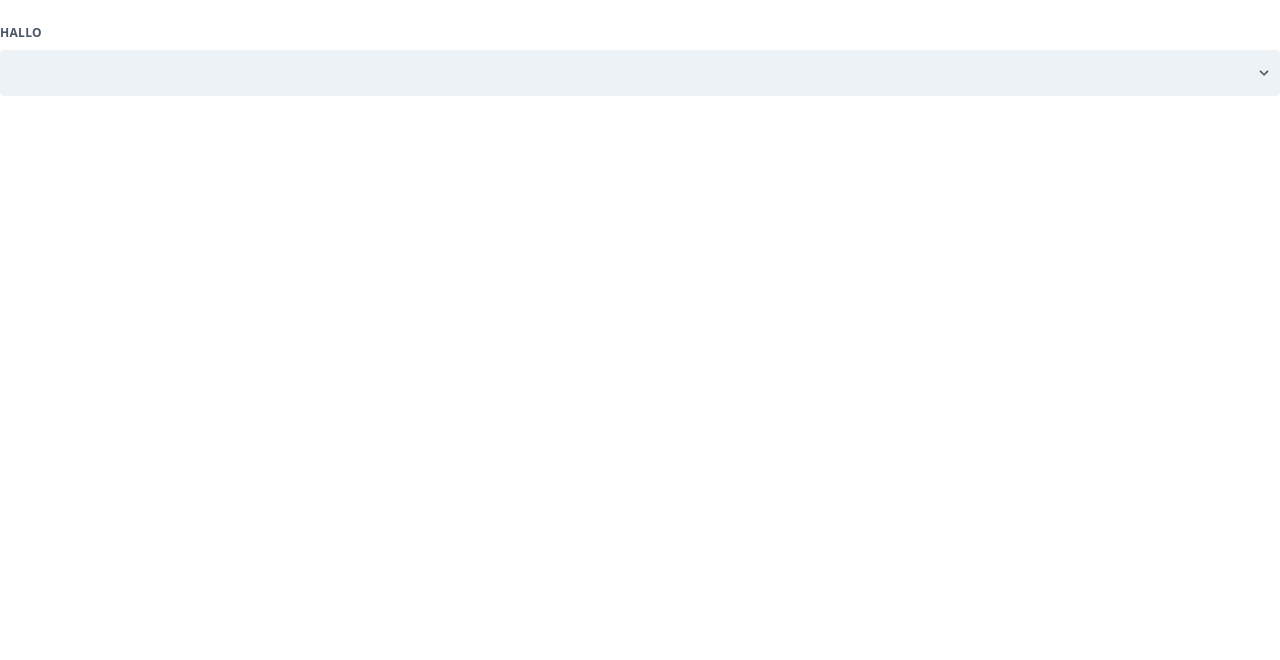
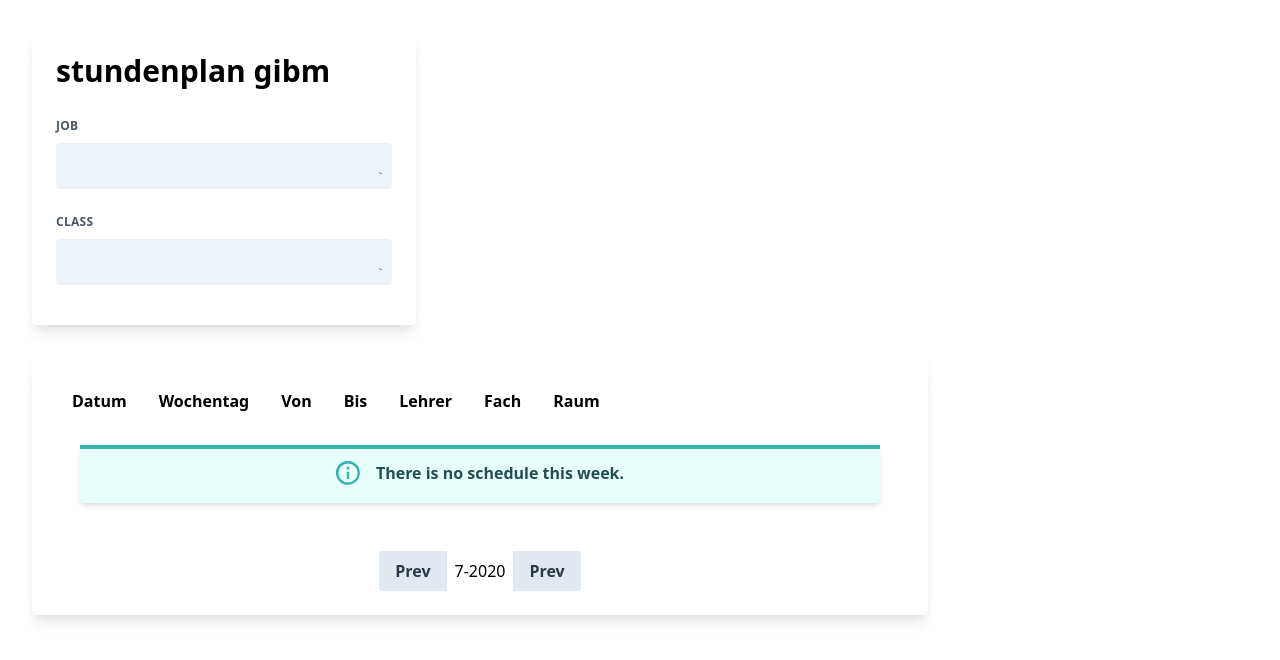
Before and after one commit to nonanalou/react-timetable, a React (Create React App) app: page / in a window 1280 px wide. Shown: the top 660 px of the page. Built offline with nearby package versions, Linux system fonts and the light colour scheme.

Commit message:
Basic stucture of the App -> no logic yet

```diff
--- a/src/App.js
+++ b/src/App.js
@@ -1,40 +1,15 @@
 import React from 'react'
+
+import SelectContainer from './components/SelectContainer'
+import TimetableContainer from './components/TimetableContainer'
 
 function App() {
   return (
     <div className="App">
-      <SelectElement title="hallo" />
-    </div>
-  )
-}
-function SelectElement({ title, input }) {
-  return (
-    <div class="w-full my-6">
-      <label
-        class="block uppercase tracking-wide text-gray-700 text-xs font-bold mb-2"
-        for="selector"
-      >
-        {title}
-      </label>
-      <SelectInput id="selector" />
+      <SelectContainer />
+      <TimetableContainer />
     </div>
   )
 }
 
-function SelectInput(params) {
-  return (
-    <div class="relative">
-      <select class="block appearance-none w-full bg-gray-200 border border-gray-200 text-gray-700 py-3 px-4 pr-8 rounded leading-tight focus:outline-none focus:bg-white focus:border-gray-500"></select>
-      <div class="pointer-events-none absolute inset-y-0 right-0 flex items-center px-2 text-gray-700">
-        <svg
-          class="fill-current h-4 w-4"
-          xmlns="http://www.w3.org/2000/svg"
-          viewBox="0 0 20 20"
-        >
-          <path d="M9.293 12.95l.707.707L15.657 8l-1.414-1.414L10 10.828 5.757 6.586 4.343 8z" />
-        </svg>
-      </div>
-    </div>
-  )
-}
 export default App
--- /dev/null
+++ b/src/components/SelectContainer.js
@@ -0,0 +1,47 @@
+import React from 'react'
+
+export default function SelectContainer(params) {
+  return (
+    <div className="max-w-sm rounded overflow-hidden shadow-lg bg-white m-8">
+      <div className="px-6 py-4">
+        <h1 className="font-bold text-3xl">stundenplan gibm</h1>
+        {/* die daten müssen noch eingefüht werden / wie mit localstorage? */}
+        <SelectElement title="job" />
+        {/* logic muss hier noch gemacht werden mit dem fade in/out */}
+        {/*style="display: none;"*/}
+        <SelectElement title="class" />
+      </div>
+    </div>
+  )
+}
+
+function SelectElement({ title, input }) {
+  return (
+    <div className="w-full my-6">
+      <label
+        className="block uppercase tracking-wide text-gray-700 text-xs font-bold mb-2"
+        forhtml="selector"
+      >
+        {title}
+      </label>
+      <SelectInput id="selector" />
+    </div>
+  )
+}
+
+function SelectInput({ input }) {
+  return (
+    <div className="relative">
+      <select className="block appearance-none w-full bg-gray-200 border border-gray-200 text-gray-700 py-3 px-4 pr-8 rounded leading-tight focus:outline-none focus:bg-white focus:border-gray-500"></select>
+      <div className="pointer-events-none absolute inset-y-0 right-0 flex items-center px-2 text-gray-700">
+        <svg
+          className="fill-current h-4 w-4"
+          xmlns="http://www.w3.org/2000/svg"
+          // viewbox="0 0 20 20"
+        >
+          <path d="m9.293 12.95l.707.707l15.657 8l-1.414-1.414l10 10.828 5.757 6.586 4.343 8z" />
+        </svg>
+      </div>
+    </div>
+  )
+}
--- /dev/null
+++ b/src/components/TimetableContainer.js
@@ -0,0 +1,96 @@
+import React from 'react'
+
+export default function TimetableContainer() {
+  return (
+    <div
+      className="max-w-4xl rounded overflow-hidden relative shadow-lg bg-white m-8"
+      //  muss noch styling fade in/out machen
+      // style="display: none"
+    >
+      <div className="overflow-x-auto m-4 p-2">
+        <ScheduleTable />
+        <NoScheduleAlert />
+      </div>
+      <TableNavigation week="7-2020" />
+    </div>
+  )
+}
+
+function TableNavigation({ week }) {
+  return (
+    <div className="container justify-center inline-flex mb-6">
+      <Button text="Prev" rounded="left" />
+      <div className="m-2" id="datePreview">
+        {week}
+      </div>
+      <Button text="Prev" rounded="right" />
+    </div>
+  )
+}
+
+function Button({ text, rounded }) {
+  var cssRounded
+  switch (rounded) {
+    case 'left':
+      cssRounded = 'rounded-l'
+      break
+    case 'right':
+      cssRounded = 'rounded-r'
+      break
+
+    default:
+      cssRounded = ''
+      break
+  }
+  return (
+    <button
+      id="prevBtn"
+      className={`bg-gray-300 hover:bg-gray-400 text-gray-800 font-bold py-2 px-4 ${cssRounded}`}
+    >
+      {text}
+    </button>
+  )
+}
+
+function ScheduleTable(params) {
+  return (
+    <table className="table-fixed">
+      <thead>
+        <tr>
+          <th className="w-1/7 px-4 py-2">Datum</th>
+          <th className="w-1/7 px-4 py-2">Wochentag</th>
+          <th className="w-1/7 px-4 py-2">Von</th>
+          <th className="w-1/7 px-4 py-2">Bis</th>
+          <th className="w-1/7 px-4 py-2">Lehrer</th>
+          <th className="w-1/7 px-4 py-2">Fach</th>
+          <th className="w-1/7 px-4 py-2">Raum</th>
+        </tr>
+      </thead>
+      <tbody id="tableBody"></tbody>
+    </table>
+  )
+}
+
+function NoScheduleAlert(params) {
+  return (
+    <div
+      id="noSchedule"
+      className="bg-teal-100 border-t-4 border-teal-500 rounded-b text-teal-900 px-4 py-3 shadow-md m-6"
+    >
+      <div className="container justify-center inline-flex">
+        <div className="">
+          <svg
+            className="fill-current h-6 w-6 text-teal-500 mr-4"
+            xmlns="http://www.w3.org/2000/svg"
+            viewBox="0 0 20 20"
+          >
+            <path d="M2.93 17.07A10 10 0 1 1 17.07 2.93 10 10 0 0 1 2.93 17.07zm12.73-1.41A8 8 0 1 0 4.34 4.34a8 8 0 0 0 11.32 11.32zM9 11V9h2v6H9v-4zm0-6h2v2H9V5z" />
+          </svg>
+        </div>
+        <div>
+          <p className="font-bold">There is no schedule this week.</p>
+        </div>
+      </div>
+    </div>
+  )
+}
```
